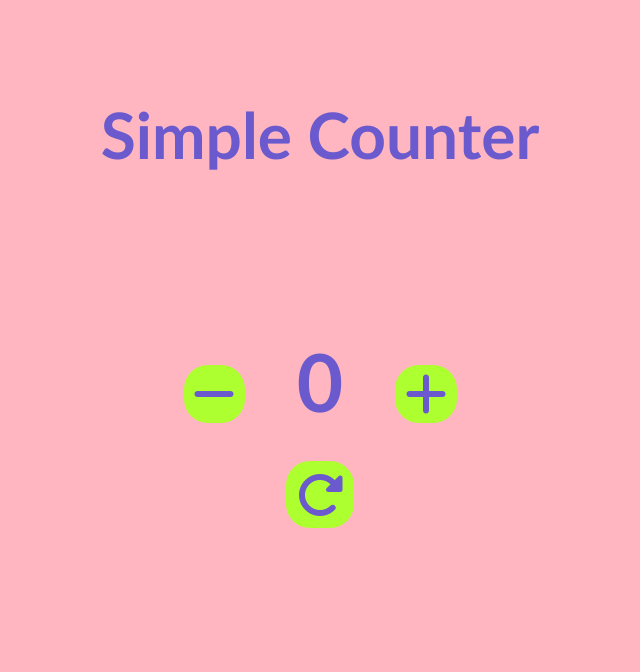
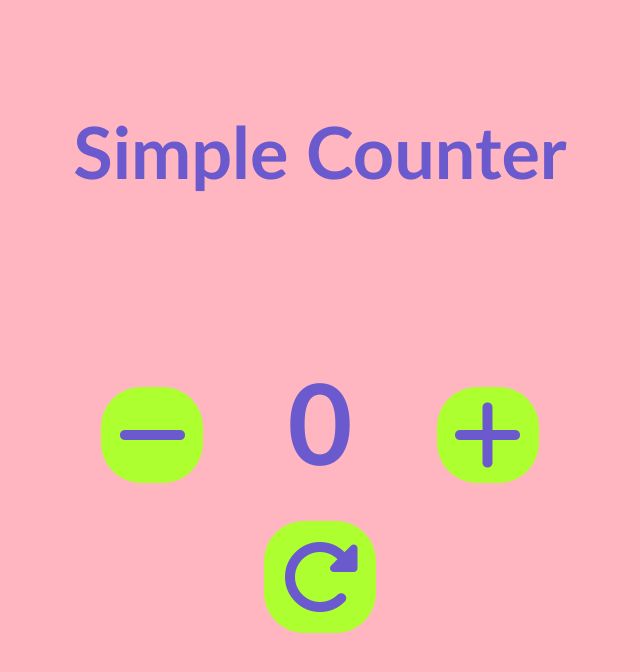
Before and after one commit to VioletViolaVi/Counter, a plain HTML site: page index.html in a window 1280 px wide. Shown: the whole page, without its empty margins (320-960 px from the left). Drawn offline with Linux system fonts and the light colour scheme.

Commit message:
Make page responsive for 576px screen sizes.

```diff
--- a/assets/style.css
+++ b/assets/style.css
@@ -17,16 +17,18 @@ body {
 }
 
 /***************************** minus, number, plus section*/
-.minusNumberPlusDiv{
+
+.minusNumberPlusDiv {
     text-align: center;
     margin-top: 7em;
 }
 
-.minusNumberPlusDiv li{
+.minusNumberPlusDiv li {
     display: inline;
 }
 
 /***************************** minus sign*/
+
 .fas.fa-minus {
     font-size: 3em;
     cursor: pointer;
@@ -43,12 +45,14 @@ body {
 }
 
 /***************************** Counter Number */
+
 .counterNumber {
     font-size: 5em;
     font-weight: 900;
 }
 
 /***************************** plus sign */
+
 .fas.fa-plus {
     font-size: 3em;
     cursor: pointer;
@@ -65,7 +69,8 @@ body {
 }
 
 /***************************** restart sign */
-.restartIconDiv{
+
+.restartIconDiv {
     text-align: center;
     margin-top: 2em;
 }
@@ -85,23 +90,38 @@ body {
 }
 
 /***************************** media queries*****************************/
+
 @media (min-width: 576px) {
     .title {
         margin-top: 1.5em;
+        font-size: 4.5em;
     }
-
-/***************************** minus, number, plus section*/
-.minusNumberPlusDiv{
-    margin-top: 10em;
+    /***************************** minus, number, plus section*/
+    .minusNumberPlusDiv {
+        margin-top: 10em;
+    }
+    /***************************** minus sign*/
+    .fas.fa-minus {
+        font-size: 5em;
+    }
+    /***************************** Counter Number */
+    .counterNumber {
+        font-size: 7em;
+    }
+    /***************************** plus sign */
+    .fas.fa-plus {
+        font-size: 5em;
+    }
+    /***************************** restart sign */
+    .fas.fa-redo-alt {
+        font-size: 5em;
+    }
 }
 
-
-
-
-
+@media (min-width: 768px) {
 
 }
 
-@media (min-width: 768px) {}
 @media (min-width: 992px) {}
+
 @media (min-width: 1200px) {}
```
